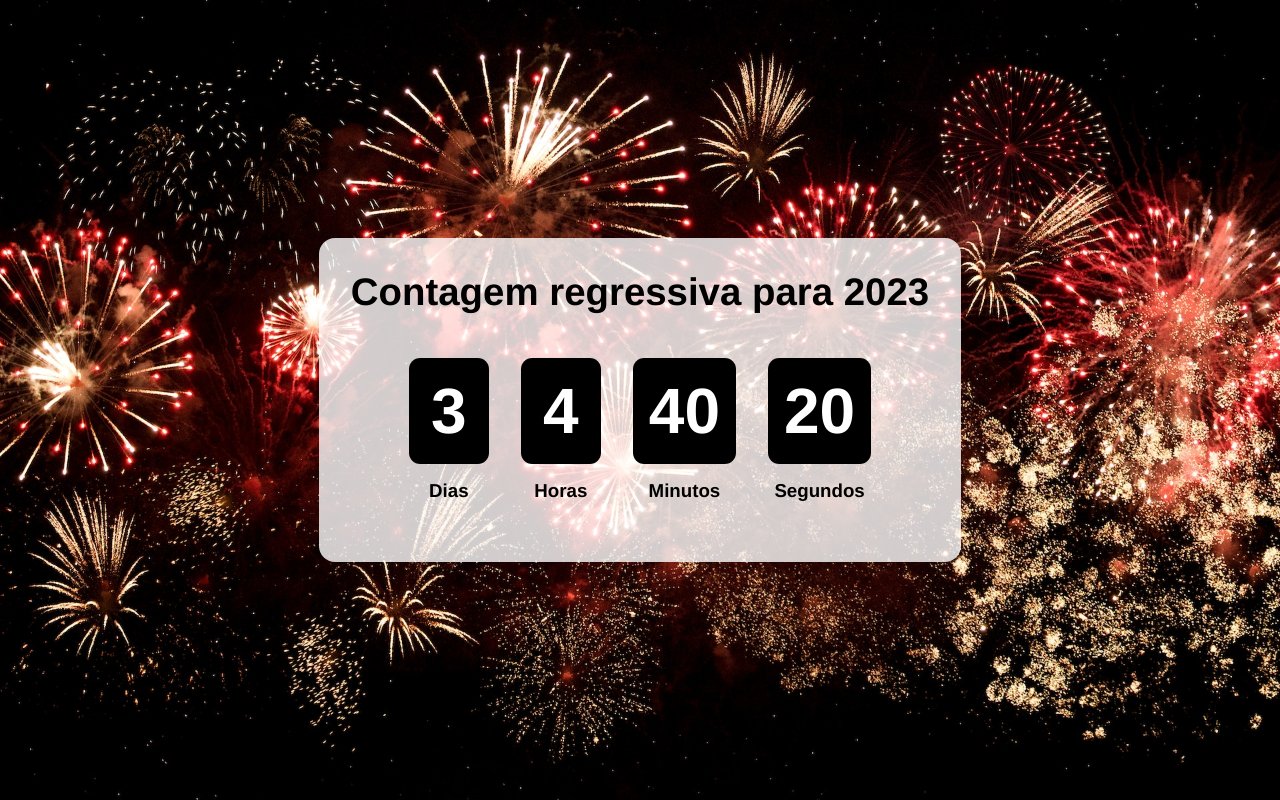
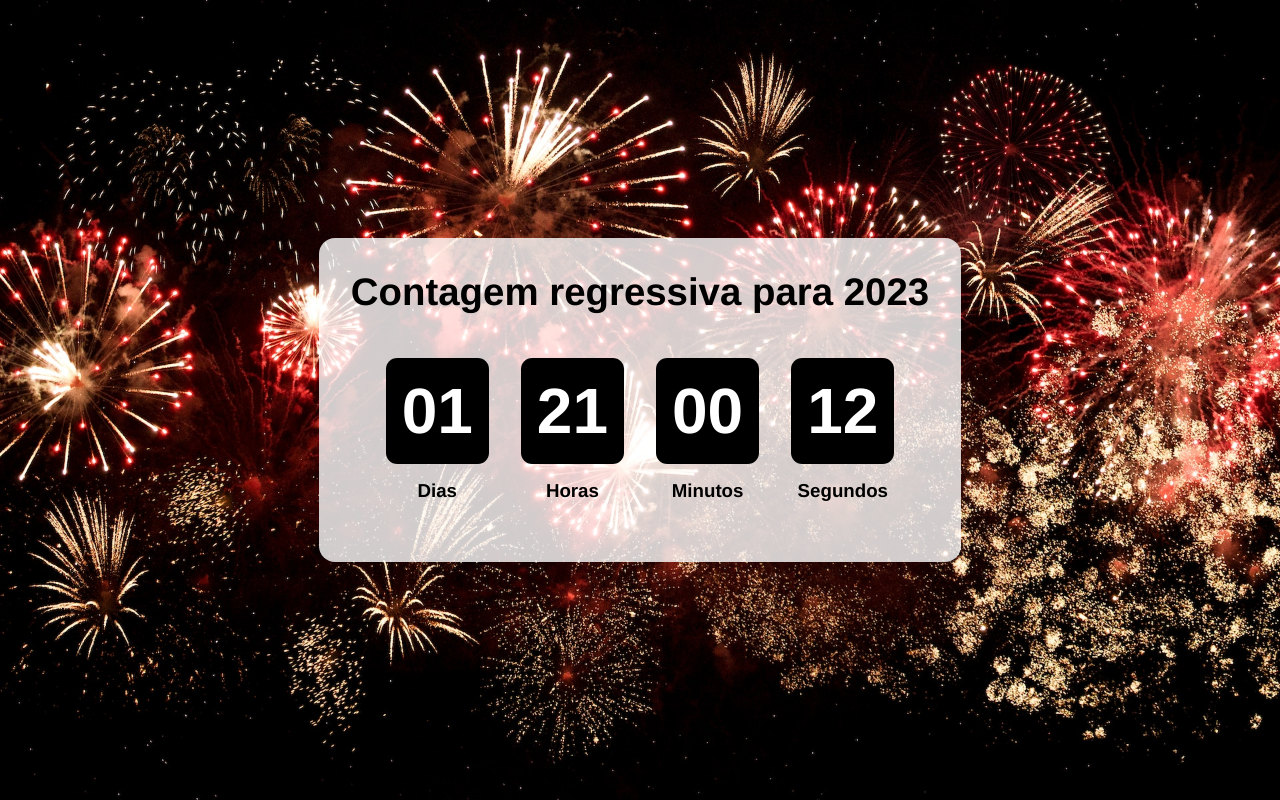
Before and after one commit to gafanhotoalexandre/countdown-anonovo, a React (Vite) app: page / in a window 1280 px wide. Built offline with nearby package versions, Linux system fonts and the light colour scheme.

Commit message:
mexer com datas so da raiv a

```diff
--- a/src/App.css
+++ b/src/App.css
@@ -33,6 +33,6 @@
 
 	.countdown-container {
 		height: 8rem;
-		gap: .5rem;
+		gap: 1.5rem;
 	}
 }
--- a/src/App.tsx
+++ b/src/App.tsx
@@ -1,31 +1,38 @@
+// components
 import { Counter } from './components/Counter';
 import { Title } from './components/Title';
+// hooks
+import useCountdown from './hooks/useCountdown';
 
 import './App.css'
 import NewYear from './assets/newyear.jpg';
 
+const NEXT_YEAR = new Date().getFullYear() + 1;
+
 export default function App() {
+	const [day, hour, minute, second] = useCountdown(`Jan 1, ${NEXT_YEAR} 00:00:00`);
+
   return (
     <div className="App" style={{ backgroundImage: `url(${NewYear})` }}>
       <main className="container">
-        <Title>Contagem regressiva para 2023</Title>
+        <Title>Contagem regressiva para {NEXT_YEAR}</Title>
 
         <section className="countdown-container">
           <Counter
 						name="Dias"
-						number={3}
+						number={day}
 					/>
 					<Counter
 						name="Horas"
-						number={4}
+						number={hour}
 					/>
           <Counter
 						name="Minutos"
-						number={40}
+						number={minute}
 					/>
 					<Counter
 						name="Segundos"
-						number={20}
+						number={second}
 					/>
         </section>
       </main>
--- a/src/components/Counter/Counter.css
+++ b/src/components/Counter/Counter.css
@@ -19,7 +19,7 @@
 
 @media (max-width: 640px) {
 	.counter-number {
-		font-size: 2rem;
+		font-size: 3rem;
 	}
 }
 
--- a/src/components/Counter/index.tsx
+++ b/src/components/Counter/index.tsx
@@ -2,7 +2,7 @@ import './Counter.css'
 
 interface CounterProps {
 	name: string;
-	number: number;
+	number: string;
 }
 
 export function Counter({ name, number }: CounterProps) {
--- /dev/null
+++ b/src/hooks/useCountdown.tsx
@@ -0,0 +1,35 @@
+import { useState } from "react";
+
+export default function useCountdown(date: Date | string) {
+	const [remainingDay, setRemainingDay] = useState('');
+	const [remainingHour, setRemainingHour] = useState('')
+	const [remainingMinute, setRemainingMinute] = useState('')
+	const [remainingSecond, setRemainingSecond] = useState('')
+
+
+	function countdown(): void {
+		const countDate = new Date(date).getTime();
+		const now = new Date().getTime();
+
+		const interval = countDate - now;
+
+		const second = 1000; // milissegundos
+		const minute = second * 60; // milissegundos
+		const hour = minute * 60; // milissegundos
+		const day = hour * 24;
+
+		const remainingDay = Math.floor(interval / day);
+		const remainingHour = Math.floor((interval % day) / hour);
+		const remainingMinute = Math.floor((interval % hour) / minute);
+		const remainingSecond = Math.floor((interval % minute) / second);
+
+		setRemainingDay(String(remainingDay).padStart(2, '0'));
+		setRemainingHour(String(remainingHour).padStart(2, '0'));
+		setRemainingMinute(String(remainingMinute).padStart(2, '0'));
+		setRemainingSecond(String(remainingSecond).padStart(2, '0'));
+	}
+
+	const countdownTimer = setInterval(countdown, 1000);
+
+	return [remainingDay, remainingHour, remainingMinute, remainingSecond];
+}
```
